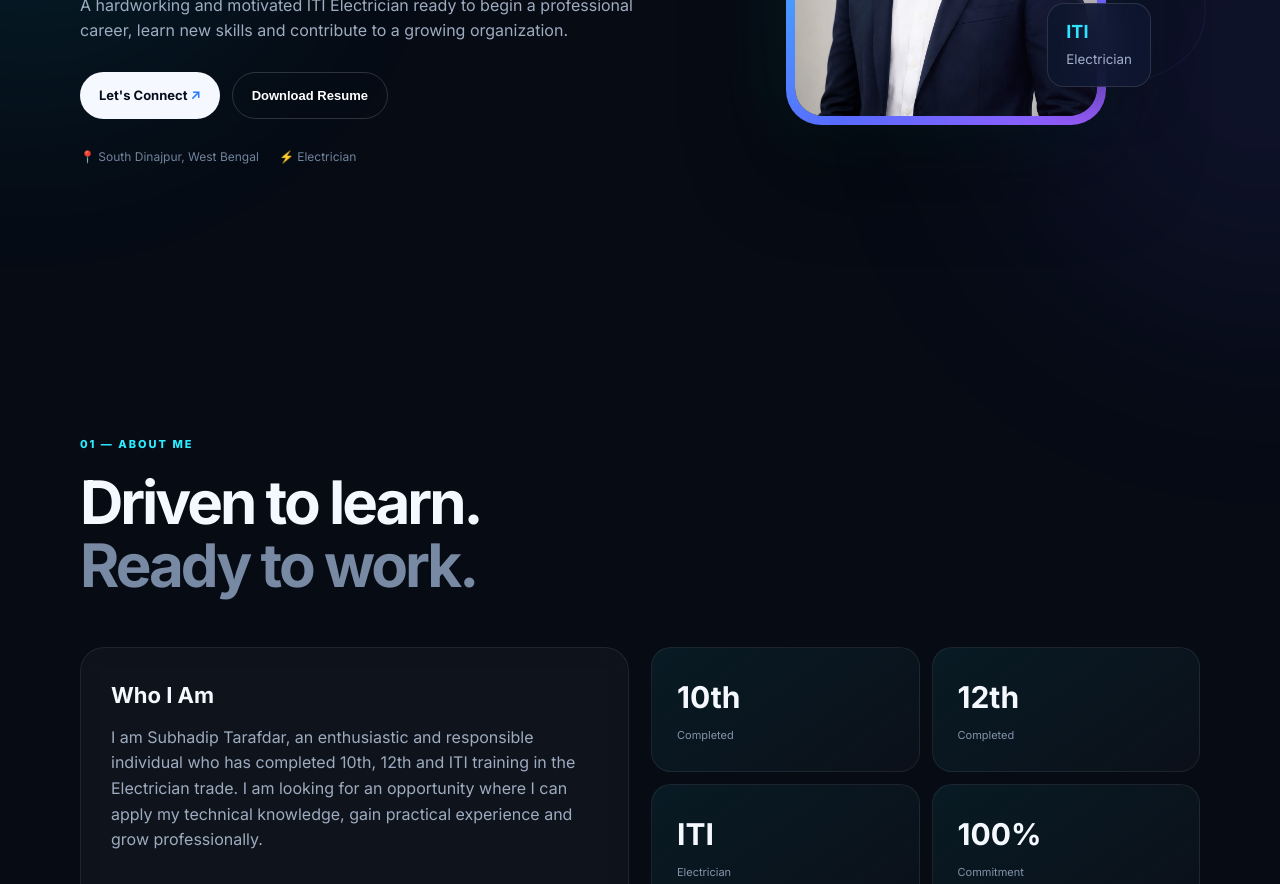
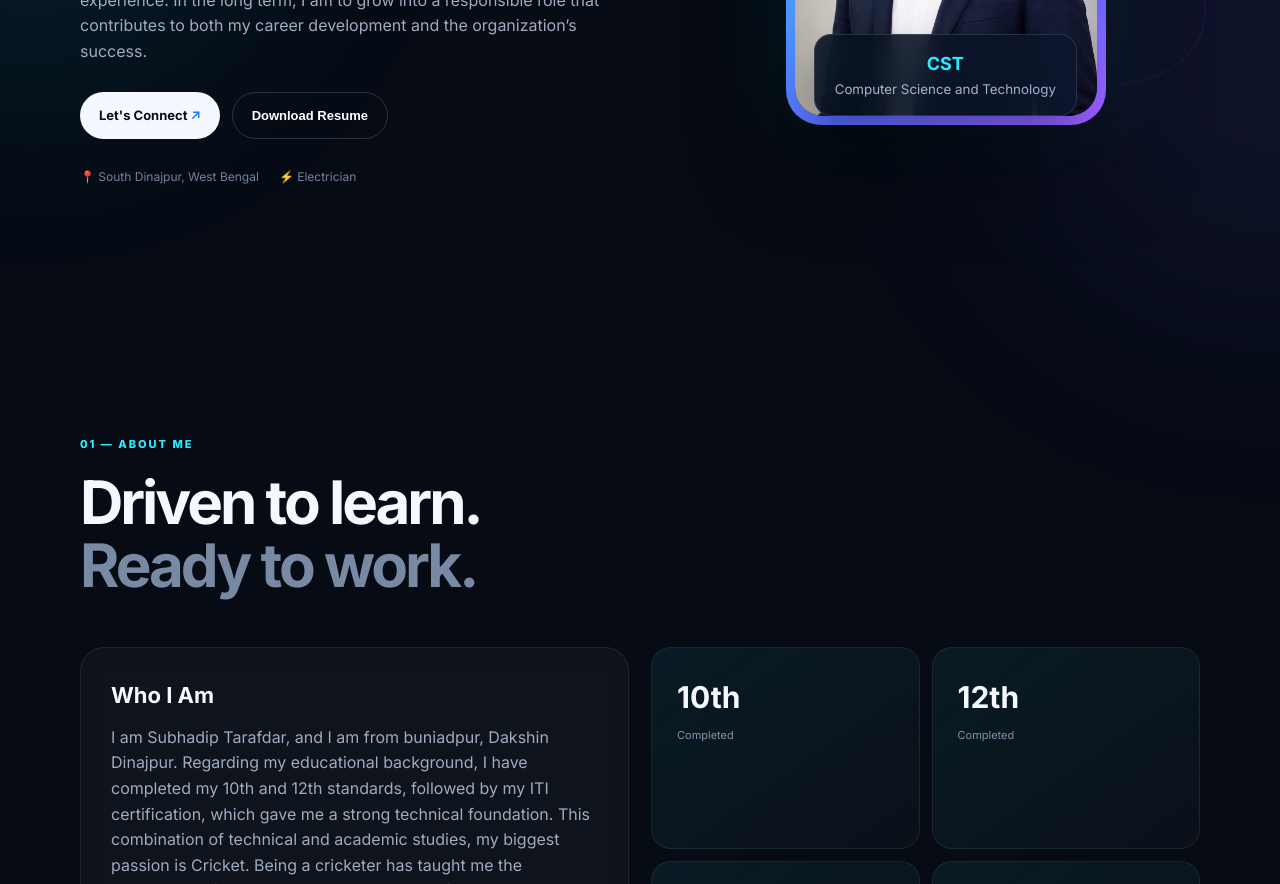
Before and after one commit to tarafdarsubhodip558-gif/suvo, a plain HTML site: page index.html in a window 1280 px wide. Shown: the part 490-1374 px from the top of the page. Drawn offline with Linux system fonts and the light colour scheme.

Commit message:
Add files via upload

```diff
--- a/index.html
+++ b/index.html
@@ -7,7 +7,7 @@
     <meta name="description"
           content="Official personal portfolio website of Subhadip Tarafdar - ITI Electrician.">
 
-    <title>Subhadip Tarafdar | ITI Electrician</title>
+    <title>Subhadip Tarafdar |ITI Electrician</title>
 
     <link rel="stylesheet" href="style.css">
 </head>
@@ -47,20 +47,19 @@
 
             <div class="hero-text reveal">
 
-                <div class="badge">
-                    ⚡ ITI ELECTRICIAN • FRESHER
-                </div>
+
 
                 <h1>
                     Hello, I'm
                     <br>
-                    <span>Subhadip Tarafdar</span>
+                    <span>SUBHADIP TARAFDAR</span>
                 </h1>
 
                 <p class="hero-sub">
-                    A hardworking and motivated ITI Electrician ready to
-                    begin a professional career, learn new skills and
-                    contribute to a growing organization.
+                   My short-term goal is to secure a position in a reputed organization
+                   where I can apply my technical and academic knowledge to gain practical experience.
+                   In the long term, I am to grow into a responsible role that contributes
+                   to both my career development and the organization’s success.
                 </p>
 
                 <div class="hero-buttons">
@@ -111,10 +110,10 @@
 
                     <div class="floating-card">
 
-                        <b>ITI</b>
+                        <b>CST</b>
 
                         <small>
-                            Electrician
+                            Computer Science and Technology
                         </small>
 
                     </div>
@@ -154,13 +153,8 @@
                     </h3>
 
                     <p>
-                        I am Subhadip Tarafdar, an enthusiastic and
-                        responsible individual who has completed 10th,
-                        12th and ITI training in the Electrician trade.
+                      I am Subhadip Tarafdar, and I am from buniadpur, Dakshin Dinajpur. Regarding my educational background, I have completed my 10th and 12th standards, followed by my ITI certification, which gave me a strong technical foundation. This combination of technical and academic studies, my biggest passion is Cricket. Being a cricketer has taught me the Importance of teamwork, discipline, and performing under pressure--- qualitles that I bring to my professional life as well. I would describe myself as a hardworking and self-motivated individual. I am confident in my communication skills and time management abilities, and I always strive to maintain a positive and professional attitude.
 
-                        I am looking for an opportunity where I can apply
-                        my technical knowledge, gain practical experience
-                        and grow professionally.
                     </p>
 
                 </div>
--- a/style.css
+++ b/style.css
@@ -400,15 +400,15 @@ h1 span {
 
     position: absolute;
 
-    right: -45px;
+    right: 29px;
 
-    bottom: 38px;
+    bottom: 09px;
 
     background: rgba(9,19,33,.88);
 
     border: 1px solid rgba(255,255,255,.13);
 
-    padding: 14px 18px;
+    padding: 15px 20px;
 
     border-radius: 17px;
 
@@ -426,12 +426,15 @@ h1 span {
     color: #2cecff;
 
     font-size: 18px;
+    text-align: center;
 }
 
 
 .floating-card small {
+    display: block;
 
     color: #a8b5c9;
+    text-align: center;
 }
 
 
```
